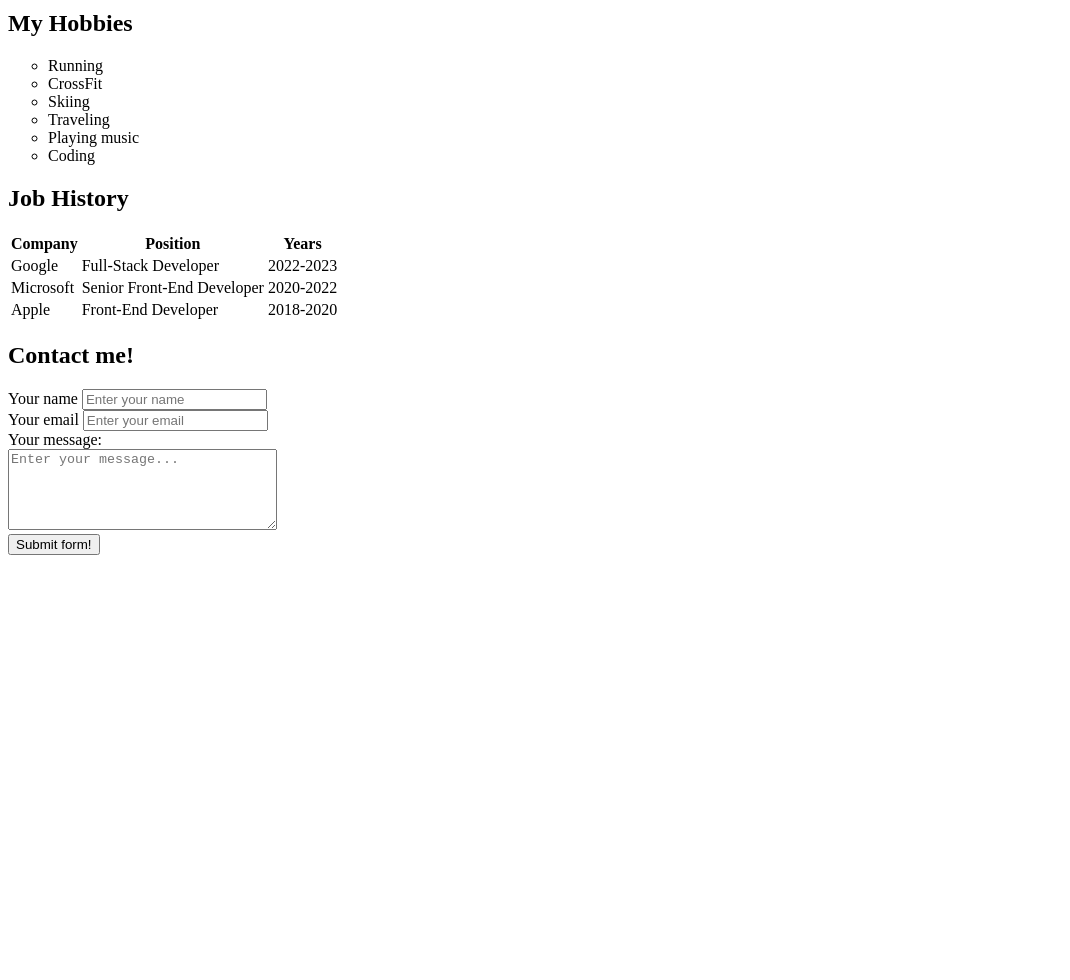
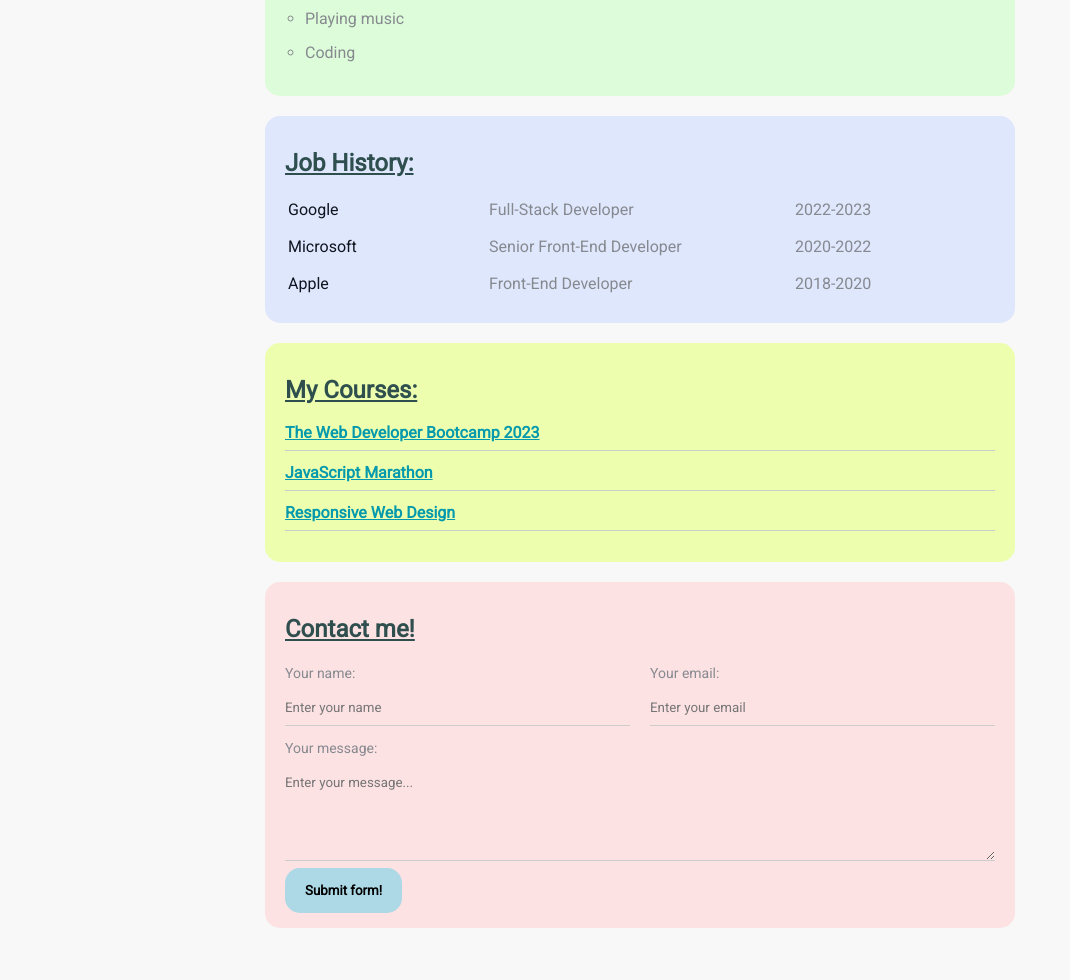
Before and after one commit to DumitruCiobanu/ResultSchool, a plain HTML site: page index.html in a window 1280 px wide. Shown: the part 586-1566 px from the top of the page, without its empty margins (0-1070 px from the left). Before the commit the page ends 1329 px from the top, so only its background shows below. Drawn offline with Linux system fonts and the light colour scheme.

Commit message:
Added styles

```diff
--- a/index.html
+++ b/index.html
@@ -1,29 +1,59 @@
 <!DOCTYPE html>
 <html lang="en">
   <head>
-    <meta charset="UTF-8">
-    <meta http-equiv="X-UA-Compatible" content="IE=edge">
-    <meta name="viewport" content="width=device-width, initial-scale=1.0">
-    <meta name="description" content="My personal info page">
-    <meta name="keywords" content="cv, resume, contacts, dumitru, ciobanu, front-end, frontend, developer, development, programmer, coding">
+    <meta charset="UTF-8" />
+    <meta http-equiv="X-UA-Compatible" content="IE=edge" />
+    <meta name="viewport" content="width=device-width, initial-scale=1.0" />
+    <meta name="description" content="My personal info page" />
+    <meta
+      name="keywords"
+      content="cv, resume, contacts, dumitru, ciobanu, front-end, frontend, developer, development, programmer, coding"
+    />
+    <link rel="stylesheet" href="style.css" />
     <title>Personal info</title>
   </head>
   <body>
-    <img src="IMG_0517 k.jpg" width="300" alt="my photo">
-
+    <div class="container">
+      <div class="info">
+        <div class="info-text">
+          <img id="img" src="IMG_0517 k.jpg" alt="my photo" />
+          <div class="details card">
             <h1>Dumitru Ciobanu</h1>
 
-    <p>I'm a junior <strong>Front-End developer</strong>. <br><br>When <strong>coding and visual arts</strong> unify,<br> there's nothing more that <strong>catches my eye!</strong></p>
+            <p class="regular">Junior Front-End developer</p>
+            <p>
+              <em
+                >When <strong>coding and visual arts</strong> unify,<br />
+                there's nothing more that <strong>catches my eye!</strong></em
+              >
+            </p>
 
-    <p>I love <em>running, traveling, playing music and coding.</em></p>
+            <h3>Follow me on:</h3>
 
-    <h4>Follow me on:</h4>
+            <p class="regular">
+              <a
+                href="https://www.linkedin.com/in/dumitru-ciobanu-168757237/"
+                target="_blank"
+                >LinkedIn</a
+              >
+              |
+              <a href="https://github.com/DumitruCiobanu" target="_blank"
+                >GitHub</a
+              >
+              |
+              <a
+                href="https://dumitruciobanu.github.io/Fire-Hot-Portfolio/"
+                target="_blank"
+                >Portfolio</a
+              >
+            </p>
+          </div>
+        </div>
+      </div>
+      <div class="hobbies card">
+        <h2>My Hobbies:</h2>
 
-    <p><a href="https://www.linkedin.com/in/dumitru-ciobanu-168757237/" target="_blank" >LinkedIn</a> | <a href="https://github.com/DumitruCiobanu" target="_blank">GitHub</a> | <a href="https://dumitruciobanu.github.io/Fire-Hot-Portfolio/" target="_blank">Portfolio</a></p>
-
-    <h2>My Hobbies</h2>
-
-    <ul type="circle">
+        <ul type="circle" class="list">
           <li>Running</li>
           <li>CrossFit</li>
           <li>Skiing</li>
@@ -31,61 +61,98 @@
           <li>Playing music</li>
           <li>Coding</li>
         </ul>
+      </div>
+      <div class="jobs card">
+        <h2>Job History:</h2>
 
-    <h2>Job History</h2>
-
-    <table>
-        <thead>
+        <table class="table">
+          <!-- <thead>
             <tr>
-                <th>Company</th>
-                <th>Position</th>
-                <th>Years</th>
+                <th class="column1">Company:</th>
+                <th class="column2">Position:</th>
+                <th class="column3">Years:</th>
             </tr>
-        </thead>
+        </thead> -->
           <tbody>
             <tr>
-        <td>Google</td>
-        <td>Full-Stack Developer</td>
-        <td>2022-2023</td>
+              <td class="column1">Google</td>
+              <td class="column2">Full-Stack Developer</td>
+              <td class="column3">2022-2023</td>
             </tr>
             <tr>
-        <td>Microsoft</td>
-        <td>Senior Front-End Developer</td>
-        <td>2020-2022</td>
+              <td class="column1">Microsoft</td>
+              <td class="column2">Senior Front-End Developer</td>
+              <td class="column3">2020-2022</td>
             </tr>
             <tr>
-        <td>Apple</td>
-        <td>Front-End Developer</td>
-        <td>2018-2020</td>
+              <td class="column1">Apple</td>
+              <td class="column2">Front-End Developer</td>
+              <td class="column3">2018-2020</td>
             </tr>
           </tbody>
         </table>
+      </div>
 
+      <div class="courses card">
+        <h2>My Courses:</h2>
+        <ul class="link-list">
+          <li>
+            <a
+              href="https://www.udemy.com/share/101W9C3@97Y-6rSg-afTS9sMb4yj4XVVjxTGEe4R7GzMs5GyN8bcM7YJIAOsF11LDRWgY2Dp-A==/"
+              >The Web Developer Bootcamp 2023
+            </a>
+          </li>
+          <li>
+            <a
+              href=" https://fs-thb03.getcourse.ru/ﬁleservice/ﬁle/thumbnail/h/3bfae6158b15ab11abb78e9bea08779e.png/s/800x/a/177331/ sc/336"
+              >JavaScript Marathon</a
+            >
+          </li>
+          <li>
+            <a
+              href="https://freecodecamp.org/certiﬁcation/Dimetrios/responsive-web-design"
+              >Responsive Web Design</a
+            >
+          </li>
+        </ul>
+      </div>
+
+      <div class="contact card">
+        <form action="/" class="form">
           <h2>Contact me!</h2>
 
-<form action="">
-<div>
-    <label for="name">Your name</label>
-    <input type="text" id="name" placeholder="Enter your name">
+          <div class="form-row">
+            <div class="form-group">
+              <label for="name">Your name:</label>
+              <input type="text" id="name" placeholder="Enter your name" />
             </div>
-<div>
-    <label for="email">Your email</label>
-    <input type="email" id="email" placeholder="Enter your email">
+            <div class="form-group">
+              <label for="email">Your email:</label>
+              <input type="email" id="email" placeholder="Enter your email" />
             </div>
-<div>
-    <label for="message">Your message:</label>
-    <br>
-    <textarea name="" id="message" cols="31" rows="5" placeholder="Enter your message..."></textarea>
           </div>
 
-<input type="submit" value="Submit form!">
+          <div class="form-group">
+            <label for="message">Your message:</label>
+            <textarea
+              name=""
+              id="message"
+              cols="33"
+              rows="5"
+              placeholder="Enter your message..."
+            ></textarea>
+          </div>
 
+          <input
+            class="btn"
+            id="submitbtn"
+            type="submit"
+            value="Submit form!"
+          />
         </form>
+      </div>
+    </div>
 
-<br><br><br><br><br><br><br><br><br><br>
-
-
-
-
+    <br />
   </body>
 </html>
--- /dev/null
+++ b/style.css
@@ -0,0 +1,242 @@
+@import url("https://fonts.googleapis.com/css2?family=Roboto&display=swap");
+
+/* * {
+    margin: 0;
+    padding: 0;
+} */
+
+body {
+  font-family: "Roboto", sans-serif;
+  font-size: 16px;
+  font-weight: normal;
+  line-height: 1.5em;
+  background: #f8f8f8;
+  color: #0f141e;
+}
+
+.container {
+  max-width: 750px;
+  margin: auto;
+  padding-top: 30px;
+}
+
+p {
+  font-style: italic;
+  font-weight: bold;
+  color: #86898f;
+  font-size: 18px;
+}
+
+.regular {
+  font-style: normal;
+  color: #6a6c70;
+}
+a {
+  font-weight: bold;
+  color: rgb(5, 153, 173);
+}
+
+/* a:visited {
+    color: grey;
+} */
+
+a:hover {
+  color: lightcoral;
+}
+
+a:active {
+  color: lightgreen;
+}
+
+h1 {
+  color: rgb(33, 56, 56);
+}
+
+h2 {
+  color: darkslategray;
+  text-decoration: underline;
+}
+
+h3 {
+  color: darkslategray;
+  text-decoration: underline;
+  padding-top: 25px;
+}
+
+.column1 {
+  width: 150px;
+  text-align: start;
+}
+.column2 {
+  width: 230px;
+  text-align: start;
+}
+
+.column3 {
+  width: 150px;
+  text-align: start;
+}
+
+th {
+  text-decoration: underline;
+}
+
+label {
+  margin-right: 6px;
+}
+
+.btn {
+  padding: 15px 20px;
+  border: none;
+  font-family: inherit;
+  font-weight: bold;
+  border-radius: 15px;
+  background-color: lightblue;
+  cursor: pointer;
+}
+.btn:hover {
+  background-color: lightgreen;
+  opacity: 0.8;
+}
+
+.btn:active {
+  background-color: rgb(5, 153, 173);
+  color: #fff;
+}
+
+#img {
+  margin-bottom: 40px;
+  width: 40%;
+  border-radius: 30px;
+  box-shadow: 4px 4px 14px 4px rgba(0, 0, 0, 0.25);
+}
+
+.card {
+  padding: 15px 20px;
+  border-radius: 15px;
+  margin-bottom: 20px;
+}
+
+.info-text {
+  display: flex;
+}
+
+@media (max-width: 650px) {
+  .info-text {
+    display: block;
+    text-align: center;
+  }
+}
+
+.info-text h1 {
+  margin-top: -15px;
+}
+
+.details {
+  margin: auto;
+}
+
+.hobbies {
+  background: #ddfcd9;
+}
+
+.jobs {
+  background: #dfe7fd;
+}
+
+.contact {
+  background: #fde2e4;
+}
+
+.courses {
+  background: #edffae;
+}
+
+.list {
+  padding: 0 20px;
+}
+
+.list li {
+  color: #86898f;
+  margin-bottom: 10px;
+}
+
+.link-list {
+  list-style: none;
+  padding: 0;
+}
+
+.link-list li {
+  margin-bottom: 10px;
+  border-bottom: 1px solid #ccc;
+  padding-bottom: 5px;
+}
+
+.table {
+  width: 100%;
+}
+.table td {
+  padding-bottom: 10px;
+}
+
+.table td:nth-child(2),
+.table td:nth-child(3) {
+  color: #86898f;
+}
+
+/* .form h2 {
+    text-align: center;
+} */
+
+.form-row {
+  margin-bottom: 10px;
+  display: flex;
+}
+
+.form-row .form-group {
+  margin-right: 20px;
+  width: 50%;
+  /* display: inline-block;
+    width: calc(50% - 20px); */
+}
+
+.form-row .form-group:last-child {
+  margin-right: 0;
+}
+
+@media (max-width: 650px) {
+  .form-row {
+    display: block;
+  }
+  .form-row .form-group {
+    width: 100%;
+    margin-right: 0;
+    margin-bottom: 10px;
+  }
+  h2 {
+    text-align: center;
+  }
+  .btn {
+    display: block;
+    margin: auto;
+  }
+}
+
+.form-group label {
+  display: block;
+  font-size: 14px;
+  color: #86898f;
+}
+
+.form-group input,
+.form-group textarea {
+  width: 100%;
+  box-sizing: border-box;
+  border: none;
+  background: transparent;
+  border-bottom: 1px solid #ccc;
+  color: #000;
+  padding: 15px 0 10px;
+  outline: none;
+  font-family: inherit;
+}
```
Lines whose indentation alone changed are shown as unchanged.
